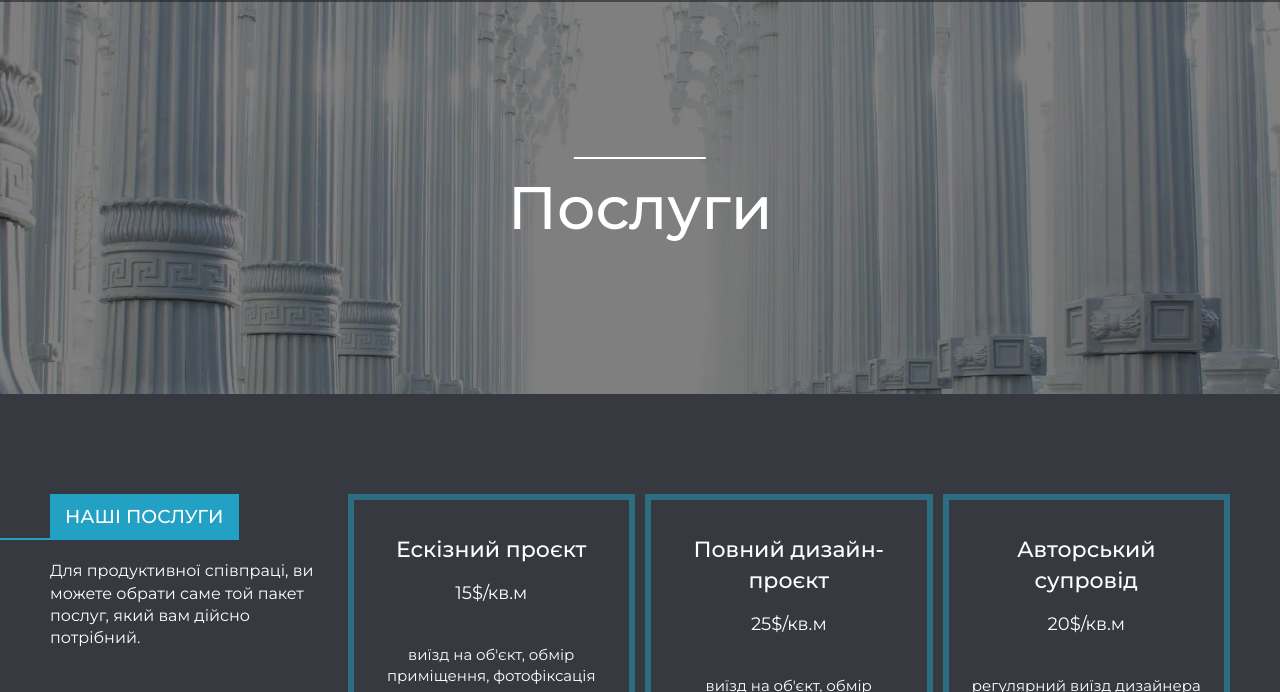
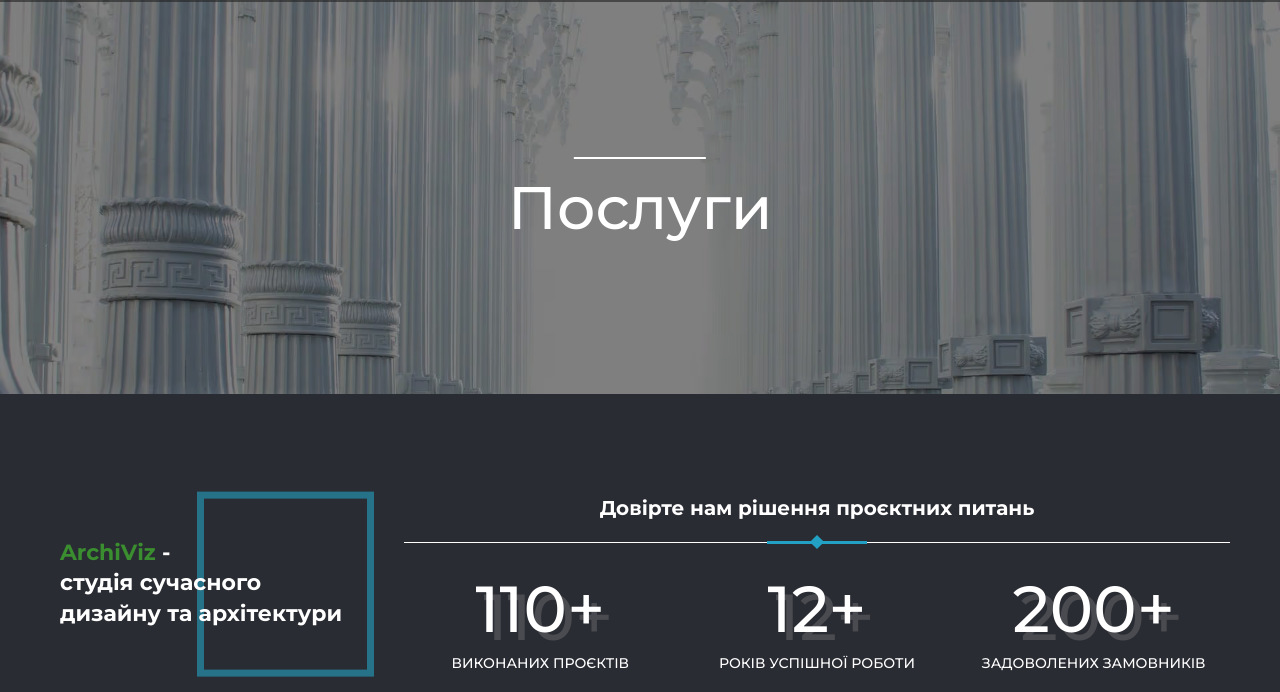
Before and after one commit to Novemberman90/archiviz, a plain HTML site: page services.html in a window 1280 px wide. Shown: the part 93-785 px from the top of the page. Drawn offline with Linux system fonts and the light colour scheme.

Commit message:
add service adaptive, add missions section

```diff
--- a/scss/_media.scss
+++ b/scss/_media.scss
@@ -102,6 +102,7 @@
     }
   }
   .service {
+    padding: 75px 0;
     &__inner {
       grid-template-columns: repeat(1, 1fr);
       gap: 25px;
@@ -275,6 +276,9 @@
   .gallery {
     padding: 50px 0;
   }
+  .service {
+    padding: 50px 0;
+  }
 }
 
 @media (max-width: 440px) {
--- a/services.html
+++ b/services.html
@@ -54,6 +54,32 @@
     </div>
   </header>
   <main class="main">
+    <section class="missions">
+      <div class="container">
+        <div class="addon">
+          <div class="addon__inner">
+            <h2 class="addon__title"><span>ArchiViz</span> - <br>студія сучасного <br> дизайну та архітектури</h2>
+            <div class="addon__contnet">
+              <p class="addon__contnet-title">Довірте нам рішення проєктних питань</p>
+              <div class="addon__template" data-addon-counter>
+                <div class="addon__item">
+                  <div class="addon__number" data-addon-num="110" id="out1">0</div>
+                  <p class="addon__number-title">виконаних проєктів</p>
+                </div>
+                <div class="addon__item">
+                  <div class="addon__number" data-addon-num="12"></div>
+                  <p class="addon__number-title">років успішної роботи</p>
+                </div>
+                <div class="addon__item">
+                  <div class="addon__number" data-addon-num="200">0</div>
+                  <p class="addon__number-title">задоволених замовників</p>
+                </div>
+              </div>
+            </div>
+          </div>
+        </div>
+      </div>
+    </section>
     <section class="service">
       <div class="container">
         <div class="service__inner">
```
Also changed, not shown: css/styles.css, 1 other file.
